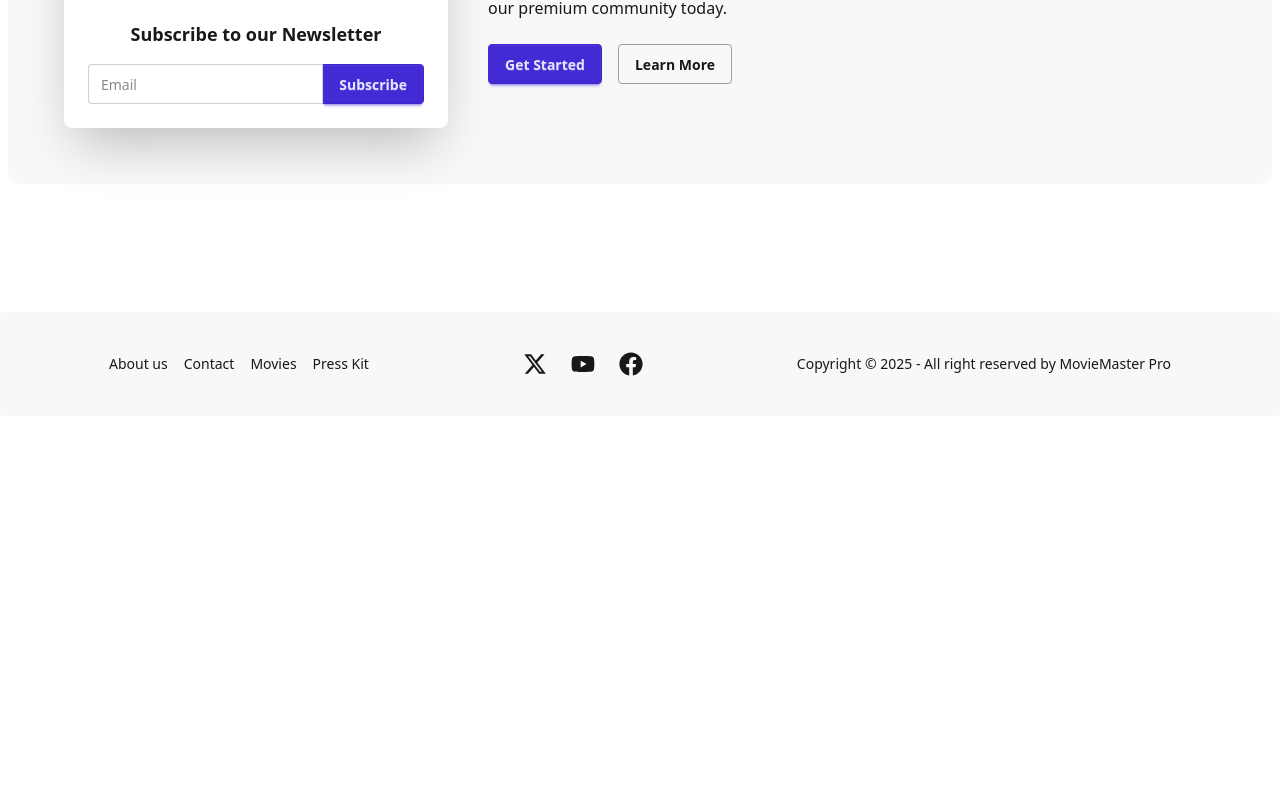
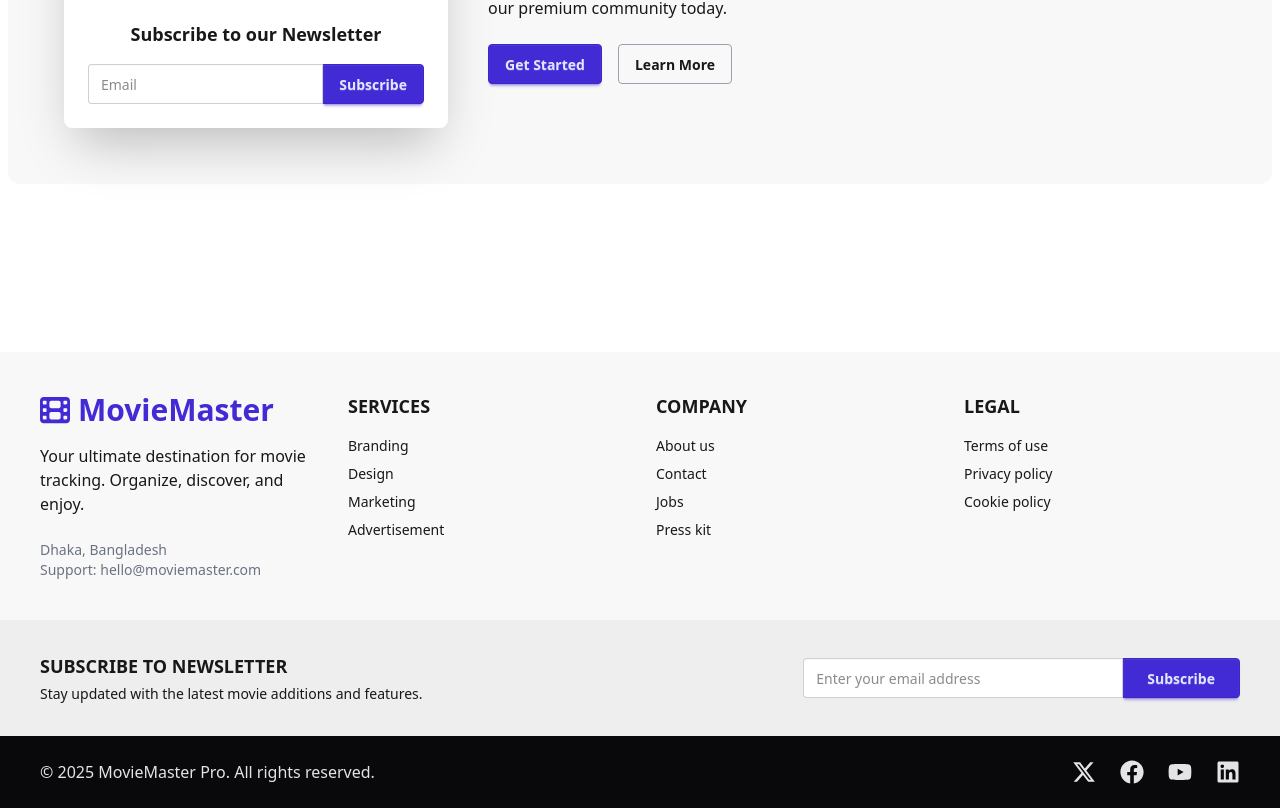
Before and after one commit to abuhanif254/movie-master-cl, a React app: page / in a window 1280 px wide. Shown: the part 1497-2305 px from the top of the page. Before the commit the page ends 1913 px from the top, so only its background shows below. Built offline with nearby package versions, Linux system fonts and the light colour scheme; no server answers; the HTML template or start-up script is replaced by a standard one.

Commit message:
update footer

```diff
--- a/src/components/Footer.jsx
+++ b/src/components/Footer.jsx
@@ -1,33 +1,86 @@
 import React from 'react';
-import { FaFacebook, FaYoutube } from "react-icons/fa";
-import { FaXTwitter } from "react-icons/fa6";
+import { FaFacebook, FaYoutube, FaLinkedin } from "react-icons/fa";
+import { FaXTwitter, FaFilm } from "react-icons/fa6";
 
 const Footer = () => {
     return (
-        <footer className="footer footer-center p-10 bg-base-200 text-base-content rounded mt-10">
-            <nav className="grid grid-flow-col gap-4">
-                <a className="link link-hover">About us</a>
-                <a className="link link-hover">Contact</a>
-                <a className="link link-hover">Movies</a>
-                <a className="link link-hover">Press Kit</a>
-            </nav>
-            <nav>
-                <div className="grid grid-flow-col gap-6">
+        <footer className="bg-base-200 text-base-content mt-20 font-poppins">
 
-                    <a href="https://twitter.com" target="_blank" className='text-2xl hover:text-primary transition-colors'>
-                        <FaXTwitter />
-                    </a>
-                    <a href="https://youtube.com" target="_blank" className='text-2xl hover:text-red-600 transition-colors'>
-                        <FaYoutube />
-                    </a>
-                    <a href="https://facebook.com" target="_blank" className='text-2xl hover:text-blue-600 transition-colors'>
-                        <FaFacebook />
-                    </a>
+            <div className="container mx-auto p-10">
+                <div className="footer grid grid-cols-1 md:grid-cols-4 gap-8">
+
+                    <aside className="flex flex-col items-start">
+                        <div className='flex items-center gap-2 text-3xl font-bold text-primary mb-2'>
+                            <FaFilm /> MovieMaster
+                        </div>
+                        <p className="text-base mb-4">
+                            Your ultimate destination for movie tracking. Organize, discover, and enjoy.
+                        </p>
+                        <p className='text-sm text-gray-500'>
+                            Dhaka, Bangladesh <br/>
+                            Support: hello@moviemaster.com
+                        </p>
+                    </aside>
+
+
+                    <nav className="flex flex-col gap-2">
+                        <h6 className="footer-title text-lg opacity-100 mb-2">Services</h6>
+                        <a className="link link-hover">Branding</a>
+                        <a className="link link-hover">Design</a>
+                        <a className="link link-hover">Marketing</a>
+                        <a className="link link-hover">Advertisement</a>
+                    </nav>
+
+
+                    <nav className="flex flex-col gap-2">
+                        <h6 className="footer-title text-lg opacity-100 mb-2">Company</h6>
+                        <a className="link link-hover">About us</a>
+                        <a className="link link-hover">Contact</a>
+                        <a className="link link-hover">Jobs</a>
+                        <a className="link link-hover">Press kit</a>
+                    </nav>
+
+
+                    <nav className="flex flex-col gap-2">
+                        <h6 className="footer-title text-lg opacity-100 mb-2">Legal</h6>
+                        <a className="link link-hover">Terms of use</a>
+                        <a className="link link-hover">Privacy policy</a>
+                        <a className="link link-hover">Cookie policy</a>
+                    </nav>
                 </div>
-            </nav>
-            <aside>
-                <p>Copyright © {new Date().getFullYear()} - All right reserved by MovieMaster Pro</p>
-            </aside>
+            </div>
+
+
+            <div className="bg-base-300 py-8">
+                <div className="container mx-auto px-10 flex flex-col md:flex-row justify-between items-center gap-6">
+                    <div className="text-center md:text-left">
+                        <h6 className="footer-title text-lg opacity-100 mb-1">Subscribe to Newsletter</h6>
+                        <p className="text-sm">Stay updated with the latest movie additions and features.</p>
+                    </div>
+                    <div className="join w-full md:w-auto justify-center">
+                        <input className="input input-bordered join-item w-full md:w-80" placeholder="Enter your email address" />
+                        <button className="btn btn-primary join-item px-6">Subscribe</button>
+                    </div>
+                </div>
+            </div>
+
+
+            <div className="bg-neutral text-neutral-content py-6">
+                <div className="container mx-auto px-10 flex flex-col md:flex-row justify-between items-center gap-4">
+                    <aside className="text-center md:text-left">
+                        <p>© {new Date().getFullYear()} MovieMaster Pro. All rights reserved.</p>
+                    </aside>
+
+                    <nav>
+                        <div className="flex gap-6 justify-center">
+                            <a href="https://twitter.com" target="_blank" className='text-2xl hover:text-primary transition-transform hover:scale-110'><FaXTwitter /></a>
+                            <a href="https://facebook.com" target="_blank" className='text-2xl hover:text-blue-500 transition-transform hover:scale-110'><FaFacebook /></a>
+                            <a href="https://youtube.com" target="_blank" className='text-2xl hover:text-red-500 transition-transform hover:scale-110'><FaYoutube /></a>
+                            <a href="https://linkedin.com" target="_blank" className='text-2xl hover:text-blue-400 transition-transform hover:scale-110'><FaLinkedin /></a>
+                        </div>
+                    </nav>
+                </div>
+            </div>
         </footer>
     );
 };
```
